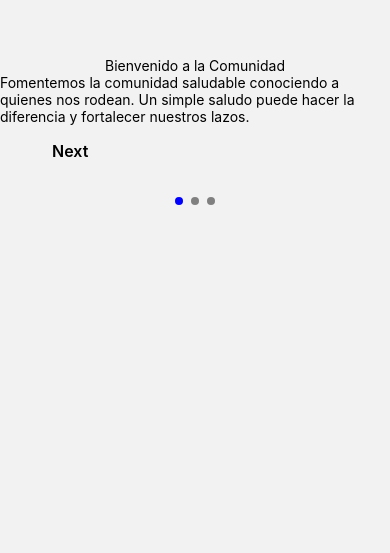
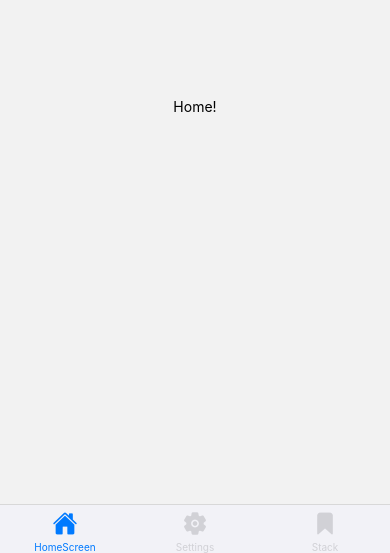
Before and after one commit to YanethM/mobile-device-magister-2024, a React Native app in the folder MyFirstApp/: screen /TabNavigator in a window 390 px wide. Shown: the part 291-844 px from the top of the page. Built offline with nearby package versions, Linux system fonts and the light colour scheme.

Commit message:
Changes in the tab menu

```diff
--- a/MyFirstApp/App.js
+++ b/MyFirstApp/App.js
@@ -3,13 +3,12 @@ import { SafeAreaView, StyleSheet } from "react-native";
 import { MainNavigator } from "./src/navigators/MainNavigator";
 import { NavigationContainer } from "@react-navigation/native";
 import { StatusBar } from "expo-status-bar";
+import Navigation from "./Navigation";
 
 export default function App() {
   return (
     <SafeAreaView style={styles.container}>
-      <NavigationContainer>
-        <MainNavigator />
-      </NavigationContainer>
+      <Navigation />
       <StatusBar
         style="auto"
         backgroundColor="rgb(227, 241, 242)"
--- /dev/null
+++ b/MyFirstApp/Navigation.js
@@ -0,0 +1,111 @@
+import React from "react";
+import { createBottomTabNavigator } from "@react-navigation/bottom-tabs";
+import { NavigationContainer } from "@react-navigation/native";
+import {
+  createNativeStackNavigator,
+} from "@react-navigation/native-stack";
+import { Onboarding1 } from "./src/screens/Onboarding1";
+import { Onboarding2 } from "./src/screens/Onboarding2";
+import { Onboarding3 } from "./src/screens/Onboarding3";
+import { HomeScreen } from "./src/screens/HomeScreen";
+import { SettingsScreen } from "./src/screens/SettingsScreen";
+import { StackScreen } from "./src/screens/StackScreen";
+import { Ionicons } from "@expo/vector-icons";
+
+const Tab = createBottomTabNavigator();
+const Stack = createNativeStackNavigator();
+
+const OnboardingStack = () => {
+  return (
+    <Stack.Navigator initialRouteName="Onboarding1">
+      <Stack.Screen
+        name="Onboarding1"
+        component={Onboarding1}
+        options={{ headerShown: false, animation: "fade" }}
+      />
+      <Stack.Screen
+        name="Onboarding2"
+        component={Onboarding2}
+        options={{ headerShown: false, animation: "fade" }}
+      />
+      <Stack.Screen
+        name="Onboarding3"
+        component={Onboarding3}
+        options={{ headerShown: false, animation: "fade" }}
+      />
+    </Stack.Navigator>
+  );
+};
+
+const TabNavigator = () => {
+  return (
+    <Tab.Navigator
+      initialRouteName="HomeScreen" // Establezca la pantalla inicial aquí
+      screenOptions={{
+        tabBarActiveTintColor: "rgb(0, 122, 255)",
+        tabBarInactiveTintColor: "rgb(209, 209, 214)",
+        tabBarStyle: {
+          backgroundColor: "rgb(242, 242, 247)",
+        },
+        headerShown: false,
+      }}
+    >
+      <Tab.Screen
+        name="HomeScreen"
+        component={HomeScreen}
+        options={{
+          tabBarIcon: ({ color, size }) => (
+            <Ionicons
+              name="home"
+              size={size}
+              color={color}
+            />
+          ),
+        }}
+      />
+      <Tab.Screen
+        name="Settings"
+        component={SettingsScreen}
+        options={{
+          tabBarIcon: ({ color, size }) => (
+            <Ionicons
+              name="settings"
+              size={size}
+              color={color}
+            />
+          ),
+        }}
+      />
+      <Tab.Screen
+        name="Stack"
+        component={StackScreen}
+        options={{
+          tabBarIcon: ({ color, size }) => (
+            <Ionicons
+              name="bookmark"
+              size={size}
+              color={color}
+            />
+          ),
+        }}
+      />
+    </Tab.Navigator>
+  );
+};
+
+export default function Navigation() {
+  return (
+    <NavigationContainer>
+      <Stack.Navigator screenOptions={{ headerShown: false }}>
+        <Stack.Screen
+          name="OnboardingStack"
+          component={OnboardingStack}
+        />
+        <Stack.Screen
+          name="TabNavigator"
+          component={TabNavigator}
+        />
+      </Stack.Navigator>
+    </NavigationContainer>
+  );
+}
--- a/MyFirstApp/package.json
+++ b/MyFirstApp/package.json
@@ -11,6 +11,7 @@
   "dependencies": {
     "@expo/vector-icons": "^14.0.0",
     "@react-native-picker/picker": "^2.6.1",
+    "@react-navigation/bottom-tabs": "^6.5.19",
     "@react-navigation/native": "^6.1.12",
     "@react-navigation/native-stack": "^6.9.20",
     "@types/react": "~18.2.45",
--- a/MyFirstApp/src/navigators/MainNavigator.tsx
+++ /dev/null
@@ -1,50 +0,0 @@
-import React from "react";
-import {
-  NativeStackScreenProps,
-  createNativeStackNavigator,
-} from "@react-navigation/native-stack";
-import { Onboarding1 } from "../screens/Onboarding1";
-import { Onboarding2 } from "../screens/Onboarding2";
-import { Onboarding3 } from "../screens/Onboarding3";
-import { Home } from "../screens/Home";
-
-export type ObjectScreens = {
-  Onboarding1: undefined;
-  Onboarding2: undefined;
-  Onboarding3: undefined;
-  Home: undefined;
-};
-
-const rootStack = createNativeStackNavigator<ObjectScreens>();
-
-export type RootStackScreenProps<T extends keyof ObjectScreens> =
-  NativeStackScreenProps<ObjectScreens, T>;
-
-export const MainNavigator = () => {
-  return (
-    <rootStack.Navigator initialRouteName="Onboarding1">
-      <rootStack.Group>
-        <rootStack.Screen
-          name="Onboarding1"
-          component={Onboarding1}
-          options={{ headerShown: false, animation: "fade" }}
-        />
-        <rootStack.Screen
-          name="Onboarding2"
-          component={Onboarding2}
-          options={{ headerShown: false, animation: "fade" }}
-        />
-        <rootStack.Screen
-          name="Onboarding3"
-          component={Onboarding3}
-          options={{ headerShown: false, animation: "fade" }}
-        />
-        <rootStack.Screen
-          name="Home"
-          component={Home}
-          options={{ headerShown: false, animation: "fade" }}
-        />
-      </rootStack.Group>
-    </rootStack.Navigator>
-  );
-};
--- a/MyFirstApp/src/screens/Home.tsx
+++ b/MyFirstApp/src/screens/Home.tsx
@@ -14,6 +14,8 @@ import {
 } from "react-native";
 import { RadioGroup } from "react-native-radio-buttons-group";
 import { SafeAreaView } from "react-native-safe-area-context";
+import Navigation from "../../Navigation";
+
 
 export const Home = ({ navigation }) => {
   // Declaración de variables y métodos para modificar su valor inicial
@@ -114,6 +116,7 @@ export const Home = ({ navigation }) => {
               color="black"
             />
           </Pressable>
+          <Navigation />
         </View>
 
         <Modal
--- /dev/null
+++ b/MyFirstApp/src/screens/HomeScreen.tsx
@@ -0,0 +1,10 @@
+import React from "react";
+import { Text, View } from "react-native";
+
+export const HomeScreen = () => {
+  return (
+    <View style={{ flex: 1, justifyContent: "center", alignItems: "center" }}>
+      <Text>Home!</Text>
+    </View>
+  );
+};
--- a/MyFirstApp/src/screens/Onboarding1.tsx
+++ b/MyFirstApp/src/screens/Onboarding1.tsx
@@ -1,16 +1,12 @@
 import React from "react";
 import { Text, StyleSheet, SafeAreaView, View } from "react-native";
-import { RootStackScreenProps } from "../navigators/MainNavigator";
 import { INTRO_SCREEN_01 } from "../utils/constants";
+import PrimaryButton from "../components/PrimaryButton";
 import { ScreenIndicators } from "../components/ScreenIndicators";
-import PrimaryButton from "../components/PrimaryButton";
 
-export const Onboarding1 = ({
-  navigation,
-}: RootStackScreenProps<"Onboarding1">) => {
+export const Onboarding1 = ({ navigation }) => {
   return (
-    <View style={styles.container}>
-      <SafeAreaView>
+    <SafeAreaView style={styles.container}>
       <View style={styles.textSlide}>
         <Text>{INTRO_SCREEN_01.title}</Text>
         <Text>{INTRO_SCREEN_01.description}</Text>
@@ -18,16 +14,15 @@ export const Onboarding1 = ({
       <View style={styles.buttonContainer}>
         <PrimaryButton
           label="Next"
-            onPress={() => navigation.replace("Onboarding2")}
+          onPress={() => navigation.navigate("Onboarding2")}
           style={styles.nextButton}
         />
-        </View>
         <ScreenIndicators
           count={3}
-          activeIndex={0}
+          activeIndex={1}
         />
+      </View>
     </SafeAreaView>
-    </View>
   );
 };
 
@@ -52,7 +47,4 @@ const styles = StyleSheet.create({
     flex: 1,
     marginHorizontal: 5,
   },
-  indicators: {
-    marginBottom: 10,
-  },
 });
--- a/MyFirstApp/src/screens/Onboarding2.tsx
+++ b/MyFirstApp/src/screens/Onboarding2.tsx
@@ -1,35 +1,33 @@
 import React from "react";
 import { Text, StyleSheet, SafeAreaView, View } from "react-native";
+import { INTRO_SCREEN_02 } from "../utils/constants";
+import PrimaryButton from "../components/PrimaryButton";
 import { ScreenIndicators } from "../components/ScreenIndicators";
-import PrimaryButton from "../components/PrimaryButton";
-import { RootStackScreenProps } from "../navigators/MainNavigator";
-import { INTRO_SCREEN_02 } from "../utils/constants";
-export const Onboarding2 = ({ navigation }: RootStackScreenProps<"Onboarding2">) => {
+
+export const Onboarding2 = ({ navigation }) => {
   return (
-    <View style={styles.container}>
-      <SafeAreaView>
+    <SafeAreaView style={styles.container}>
       <View style={styles.textSlide}>
         <Text>{INTRO_SCREEN_02.title}</Text>
         <Text>{INTRO_SCREEN_02.description}</Text>
       </View>
       <View style={styles.buttonContainer}>
         <PrimaryButton
-            label="Back"
-            onPress={() => navigation.replace("Onboarding1")}
-            style={styles.backButton}
+          label="Next"
+          onPress={() => navigation.navigate("Onboarding3")}
+          style={styles.nextButton}
         />
         <PrimaryButton
-            label="Next"
-            onPress={() => navigation.replace("Onboarding3")}
+          label="Back"
+          onPress={() => navigation.navigate("Onboarding2")}
           style={styles.nextButton}
         />
-        </View>
         <ScreenIndicators
           count={3}
           activeIndex={1}
         />
+      </View>
     </SafeAreaView>
-    </View>
   );
 };
 
@@ -50,15 +48,8 @@ const styles = StyleSheet.create({
     paddingHorizontal: 20,
     marginBottom: 20,
   },
-  backButton: {
-    flex: 1,
-    marginRight: 5,
-  },
   nextButton: {
     flex: 1,
-    marginLeft: 5,
-  },
-  indicators: {
-    marginBottom: 10,
+    marginHorizontal: 5,
   },
 });
--- a/MyFirstApp/src/screens/Onboarding3.tsx
+++ b/MyFirstApp/src/screens/Onboarding3.tsx
@@ -1,41 +1,36 @@
 import React from "react";
-import { StyleSheet, Text, View } from "react-native";
-import { SafeAreaView } from "react-native-safe-area-context";
+import { Text, StyleSheet, SafeAreaView, View } from "react-native";
+import { INTRO_SCREEN_01, INTRO_SCREEN_03 } from "../utils/constants";
+import PrimaryButton from "../components/PrimaryButton";
 import { ScreenIndicators } from "../components/ScreenIndicators";
-import PrimaryButton from "../components/PrimaryButton";
-import { RootStackScreenProps } from "../navigators/MainNavigator";
-import { INTRO_SCREEN_03 } from "../utils/constants";
 
-export const Onboarding3 = ({
-  navigation,
-}: RootStackScreenProps<"Onboarding3">) => {
+export const Onboarding3 = ({ navigation }) => {
   return (
-    <View style={styles.container}>
-      <SafeAreaView>
+    <SafeAreaView style={styles.container}>
       <View style={styles.textSlide}>
         <Text>{INTRO_SCREEN_03.title}</Text>
         <Text>{INTRO_SCREEN_03.description}</Text>
       </View>
       <View style={styles.buttonContainer}>
         <PrimaryButton
-            label="Back"
-            onPress={() => navigation.replace("Onboarding1")}
-            style={styles.backButton}
+          label="Next"
+          onPress={() => navigation.navigate("TabNavigator")}
+          style={styles.nextButton}
         />
         <PrimaryButton
-            label="Next"
-            onPress={() => navigation.replace("Home")}
+          label="Back"
+          onPress={() => navigation.navigate("Onboarding2")}
           style={styles.nextButton}
         />
-        </View>
         <ScreenIndicators
           count={3}
           activeIndex={1}
         />
+      </View>
     </SafeAreaView>
-    </View>
   );
 };
+
 const styles = StyleSheet.create({
   container: {
     flex: 1,
@@ -53,12 +48,8 @@ const styles = StyleSheet.create({
     paddingHorizontal: 20,
     marginBottom: 20,
   },
-  backButton: {
-    flex: 1,
-    marginRight: 5,
-  },
   nextButton: {
     flex: 1,
-    marginLeft: 5,
+    marginHorizontal: 5,
   },
 });
--- /dev/null
+++ b/MyFirstApp/src/screens/SettingsScreen.tsx
@@ -0,0 +1,10 @@
+import React from "react";
+import { Text, View } from "react-native";
+
+export const SettingsScreen = () => {
+  return (
+    <View style={{ flex: 1, justifyContent: "center", alignItems: "center" }}>
+      <Text>Settings!</Text>
+    </View>
+  );
+};
--- /dev/null
+++ b/MyFirstApp/src/screens/StackScreen.tsx
@@ -0,0 +1,10 @@
+import React from "react";
+import { Text, View } from "react-native";
+
+export const StackScreen = () => {
+  return (
+    <View style={{ flex: 1, justifyContent: "center", alignItems: "center" }}>
+      <Text>Stack Screen!</Text>
+    </View>
+  );
+};
```
Also changed, not shown: 1 other file (tests, documents, lock files or other folders). Lines whose indentation alone changed are shown as unchanged.
